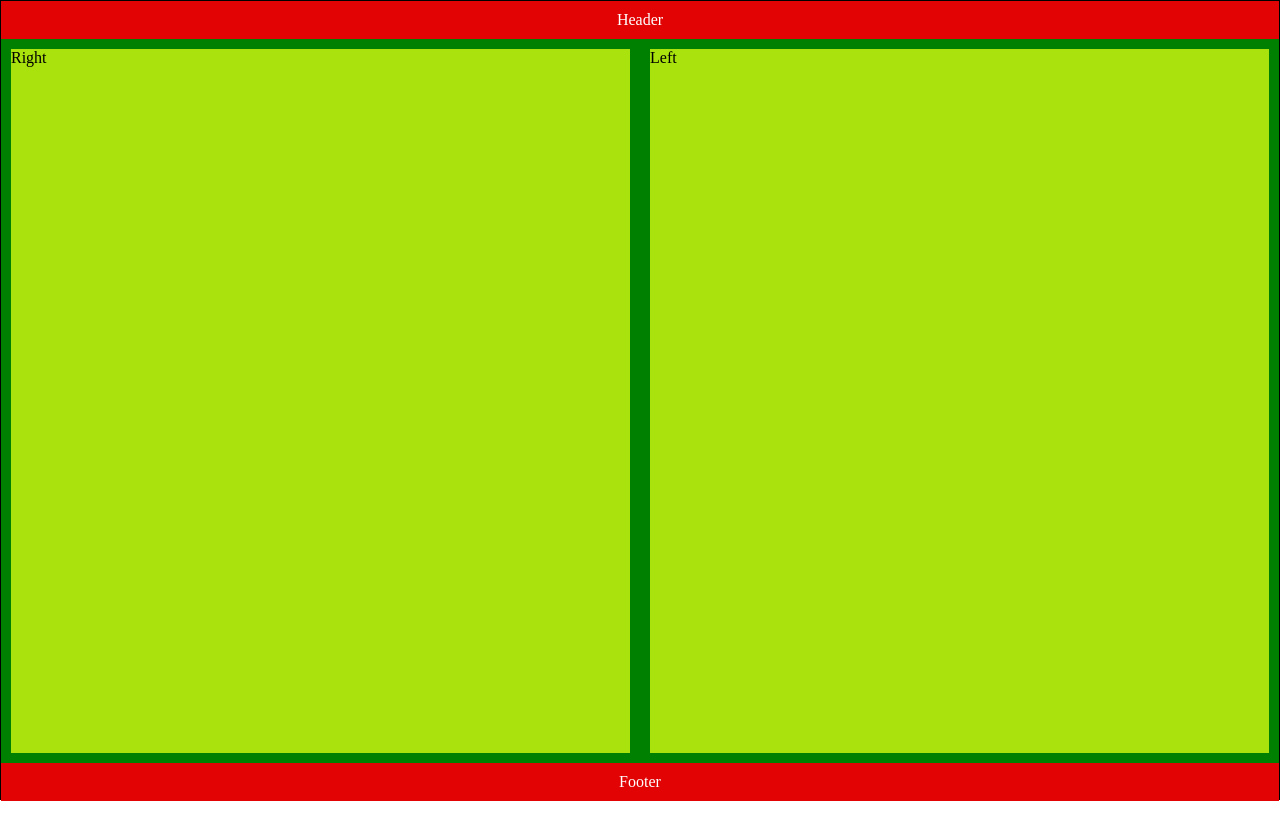
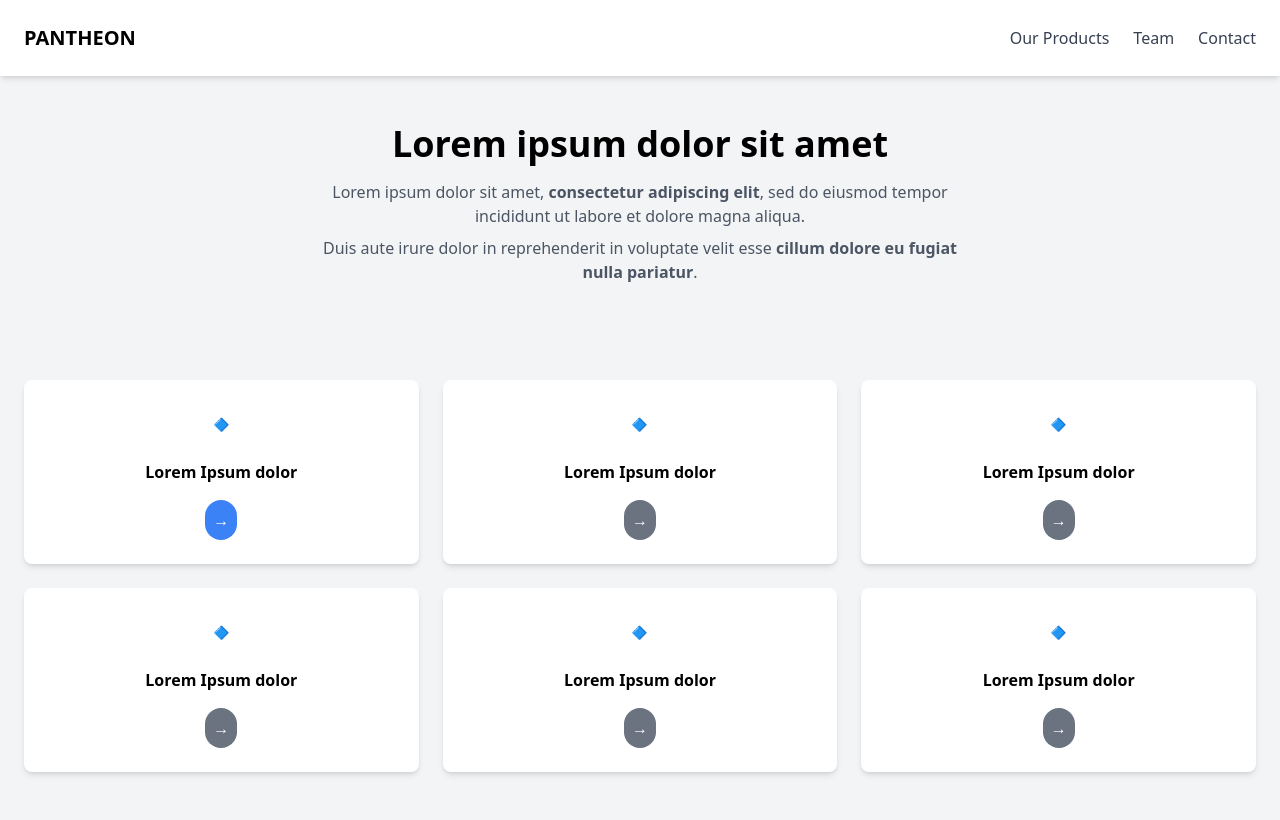
Before and after one commit to Visaphoung11/Flex-lessons-with-teacher-hong-new, a plain HTML site: page index.html in a window 1280 px wide. Drawn offline with nearby package versions, Linux system fonts and the light colour scheme.

Commit message:
second commit

```diff
--- a/index.html
+++ b/index.html
@@ -1,4 +1,4 @@
-<!DOCTYPE html>
+<!-- <!DOCTYPE html>
 <html lang="en">
 <head>
     <meta charset="UTF-8">
@@ -16,4 +16,67 @@
         <footer>Footer</footer>
     </div>
 </body>
+</html> -->
+
+<!DOCTYPE html>
+<html lang="en">
+<head>
+    <meta charset="UTF-8">
+    <meta name="viewport" content="width=device-width, initial-scale=1.0">
+    <title>Pantheon UI</title>
+    <script src="https://cdn.tailwindcss.com"></script>
+</head>
+<body class="bg-gray-100">
+    <header class="flex justify-between items-center p-6 bg-white shadow-md">
+        <h1 class="text-xl font-bold">PANTHEON</h1>
+        <nav>
+            <ul class="flex space-x-6">
+                <li><a href="#" class="text-gray-700 hover:text-blue-600">Our Products</a></li>
+                <li><a href="#" class="text-gray-700 hover:text-blue-600">Team</a></li>
+                <li><a href="#" class="text-gray-700 hover:text-blue-600">Contact</a></li>
+            </ul>
+        </nav>
+    </header>
+
+    <main class="container mx-auto px-6 py-12 text-center">
+        <h2 class="text-4xl font-bold mb-4">Lorem ipsum dolor sit amet</h2>
+        <p class="text-gray-600 max-w-2xl mx-auto">Lorem ipsum dolor sit amet, <span class="font-semibold">consectetur adipiscing elit</span>, sed do eiusmod tempor incididunt ut labore et dolore magna aliqua.</p>
+        <p class="text-gray-600 max-w-2xl mx-auto mt-2">Duis aute irure dolor in reprehenderit in voluptate velit esse <span class="font-semibold">cillum dolore eu fugiat nulla pariatur</span>.</p>
+    </main>
+
+    <section class="container mx-auto px-6 py-12">
+        <div class="grid grid-cols-1 sm:grid-cols-2 md:grid-cols-3 gap-6">
+            <div class="bg-white p-6 shadow-md rounded-lg text-center">
+                <div class="text-blue-500 text-4xl">🔹</div>
+                <h3 class="font-semibold mt-4">Lorem Ipsum dolor</h3>
+                <button class="mt-4 bg-blue-500 text-white p-2 rounded-full">→</button>
+            </div>
+            <div class="bg-white p-6 shadow-md rounded-lg text-center">
+                <div class="text-blue-500 text-4xl">🔹</div>
+                <h3 class="font-semibold mt-4">Lorem Ipsum dolor</h3>
+                <button class="mt-4 bg-gray-500 text-white p-2 rounded-full">→</button>
+            </div>
+            <div class="bg-white p-6 shadow-md rounded-lg text-center">
+                <div class="text-blue-500 text-4xl">🔹</div>
+                <h3 class="font-semibold mt-4">Lorem Ipsum dolor</h3>
+                <button class="mt-4 bg-gray-500 text-white p-2 rounded-full">→</button>
+            </div>
+            <div class="bg-white p-6 shadow-md rounded-lg text-center">
+                <div class="text-blue-500 text-4xl">🔹</div>
+                <h3 class="font-semibold mt-4">Lorem Ipsum dolor</h3>
+                <button class="mt-4 bg-gray-500 text-white p-2 rounded-full">→</button>
+            </div>
+            <div class="bg-white p-6 shadow-md rounded-lg text-center">
+                <div class="text-blue-500 text-4xl">🔹</div>
+                <h3 class="font-semibold mt-4">Lorem Ipsum dolor</h3>
+                <button class="mt-4 bg-gray-500 text-white p-2 rounded-full">→</button>
+            </div>
+            <div class="bg-white p-6 shadow-md rounded-lg text-center">
+                <div class="text-blue-500 text-4xl">🔹</div>
+                <h3 class="font-semibold mt-4">Lorem Ipsum dolor</h3>
+                <button class="mt-4 bg-gray-500 text-white p-2 rounded-full">→</button>
+            </div>
+        </div>
+    </section>
+</body>
 </html>
```
Also changed, not shown: tailwind.html (added, +95 -0 lines).
